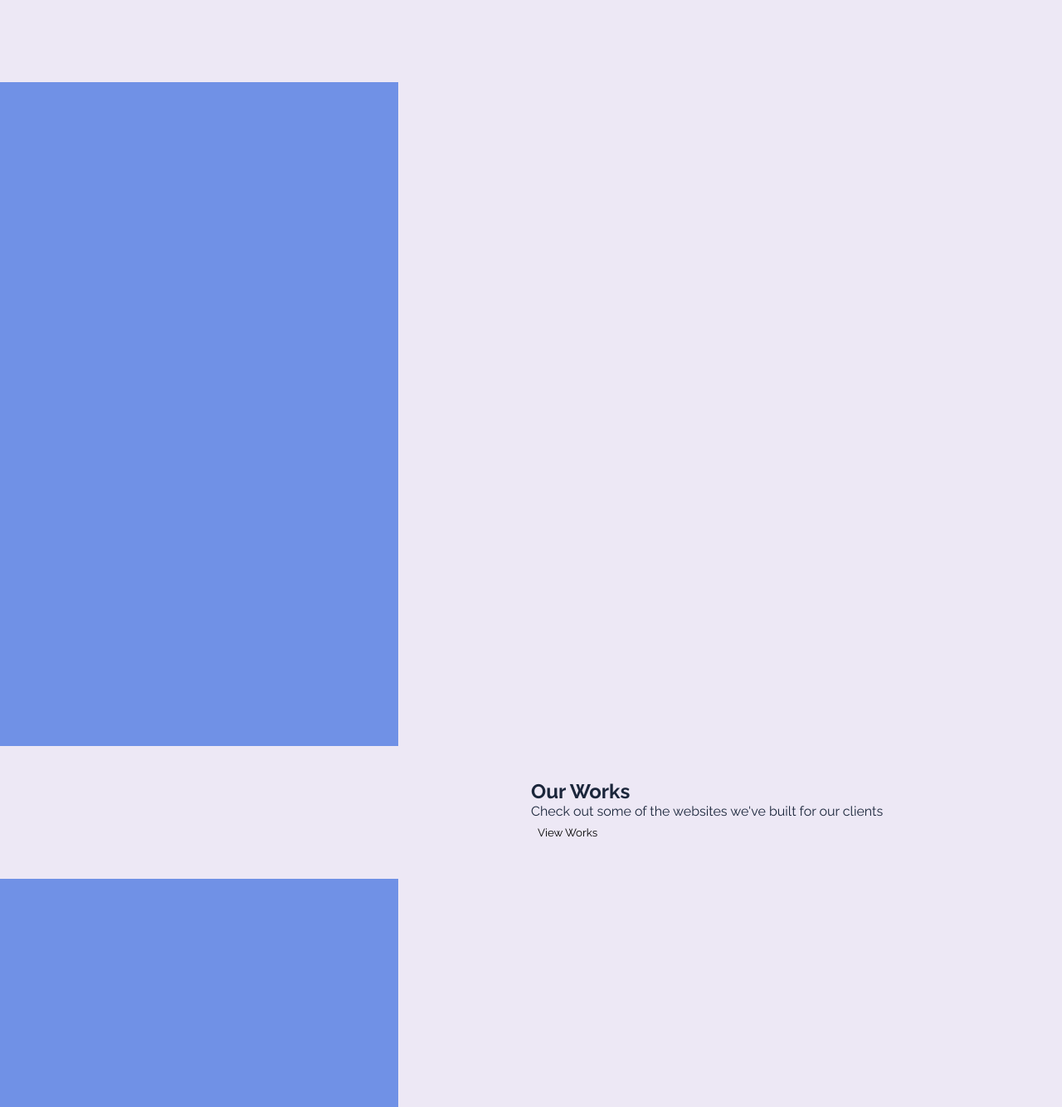
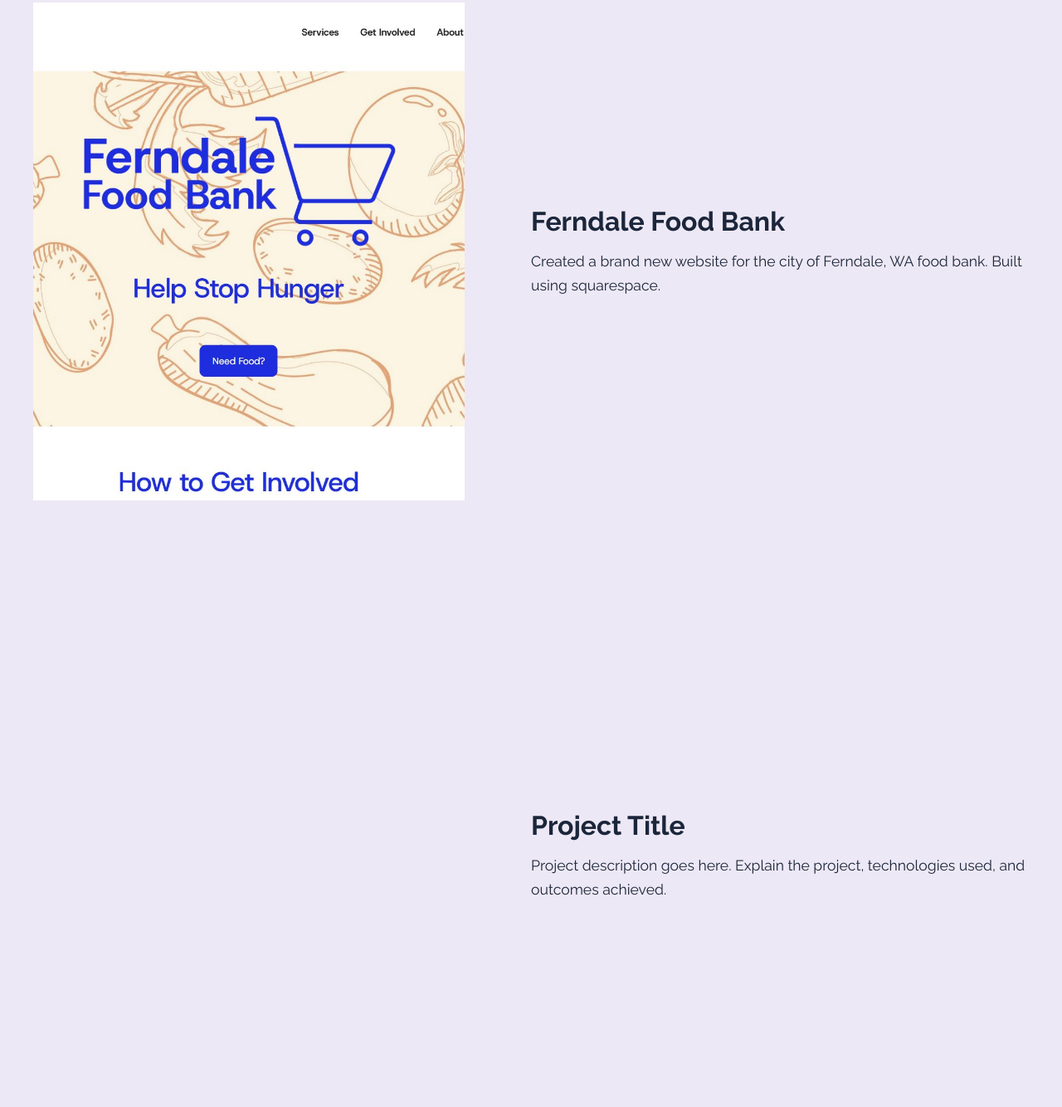
Before and after one commit to saunder1/dcx, a plain HTML site: page index.html in a window 1280 px wide. Shown: the part 861-2195 px from the top of the page at 83% size. Drawn offline with nearby package versions, Linux system fonts and the light colour scheme.

Commit message:
pushing changes

```diff
--- a/css/style.css
+++ b/css/style.css
@@ -206,21 +206,18 @@ button img {
 }
 
 .works {
+    max-width: 1200px;
+    margin: 0 auto;
+    padding: 4rem 2rem;
+    display: flex;
+    flex-direction: column;
+    gap: 8rem;
+}
+
+.work-row {
     display: flex;
     align-items: center;
-    position: relative;
-    max-width: 1200px;  /* or whatever max-width you prefer */
-    margin: 0 auto;
-}
-
-.pictures {
-    width: 50%;
-    display: flex;
-    flex-direction: column;
-    gap: 10rem;
-    align-items: flex-end;
-    box-sizing: border-box;
-    padding: 10rem;
+    /* gap: 4rem; */
 }
 
 .text {
@@ -230,15 +227,34 @@ button img {
 }
 
 .picture {
-    background-color: var(--light-blue);
-    height: 800px;
-    width: 700px;
+    width: 50%;
+    /* background-color: var(--light-blue); */
+    height: 600px;
+    padding-right: 5rem;
+    box-sizing: border-box;
 }
 
-.text {
-
+.picture img {
+    width: 100%;
+    height: 100%;
+    object-fit: cover;
 }
 
+.work-text {
+    width: 50%;
+}
+
+.work-text h3 {
+    font-size: 2rem;
+    margin-bottom: 1rem;
+    color: var(--text);
+}
+
+.work-text p {
+    font-size: 1.1rem;
+    line-height: 1.6;
+    color: var(--text);
+}
 
 @media screen and (max-width: 1300px) {
     .logo {
@@ -288,4 +304,21 @@ button img {
     .sub {
         font-size: 1.5rem;
     }
+
+    .work-row {
+        flex-direction: column;
+        gap: 2rem;
+    }
+
+    .work-row:nth-child(even) {
+        flex-direction: column;
+    }
+
+    .picture, .work-text {
+        width: 100%;
+    }
+
+    .picture {
+        height: 400px;
+    }
 }
--- a/index.html
+++ b/index.html
@@ -57,17 +57,27 @@
         <p class="sub">Helping local businesses grow with beautiful, user-friendly websites</p>
     </div>
 
-    <div class="works">
-        <div class="pictures">
-            <div class="picture"></div>
-            <div class="picture"></div>
+    <section class="works">
+        <div class="work-row">
+            <div class="picture">
+                <img src="images/foodbank.jpg" alt="Food Bank website home page">
+            </div>
+            <div class="work-text">
+                <h3>Ferndale Food Bank</h3>
+                <p>Created a brand new website for the city of Ferndale, WA food bank. Built using squarespace.</p>
+            </div>
         </div>
-        <div class="text">
-            <h2>Our Works</h2>
-            <p>Check out some of the websites we've built for our clients</p>
-            <button>View Works</button>
+
+        <div class="work-row">
+            <div class="picture">
+                <!-- Image will go here -->
+            </div>
+            <div class="work-text">
+                <h3>Project Title</h3>
+                <p>Project description goes here. Explain the project, technologies used, and outcomes achieved.</p>
+            </div>
         </div>
-    </div>
+    </section>
 
     <script src="https://cdn.jsdelivr.net/npm/gsap@3.12.5/dist/gsap.min.js"></script>
     <script src="https://cdn.jsdelivr.net/npm/gsap@3.12.5/dist/ScrollTrigger.min.js"></script>
```
Also changed, not shown: images/foodbank.JPG (added).
